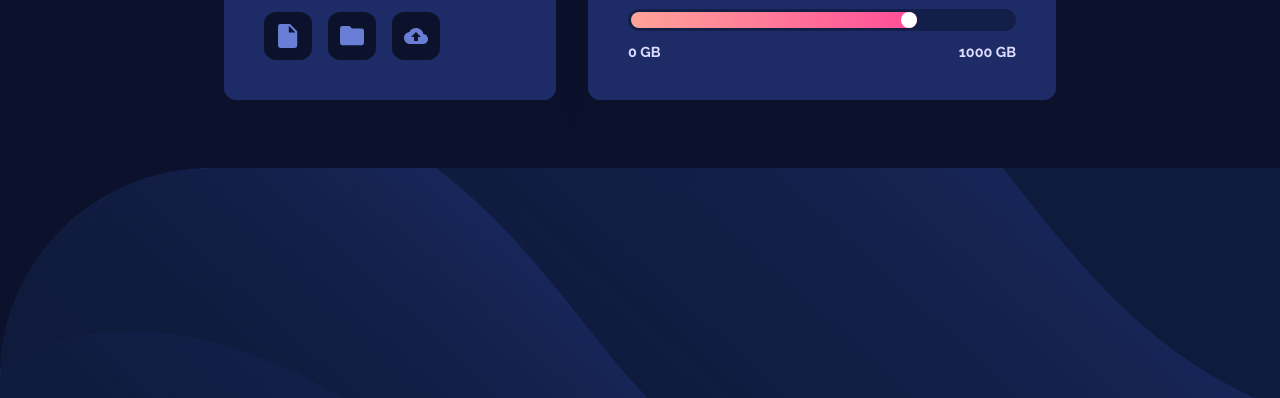
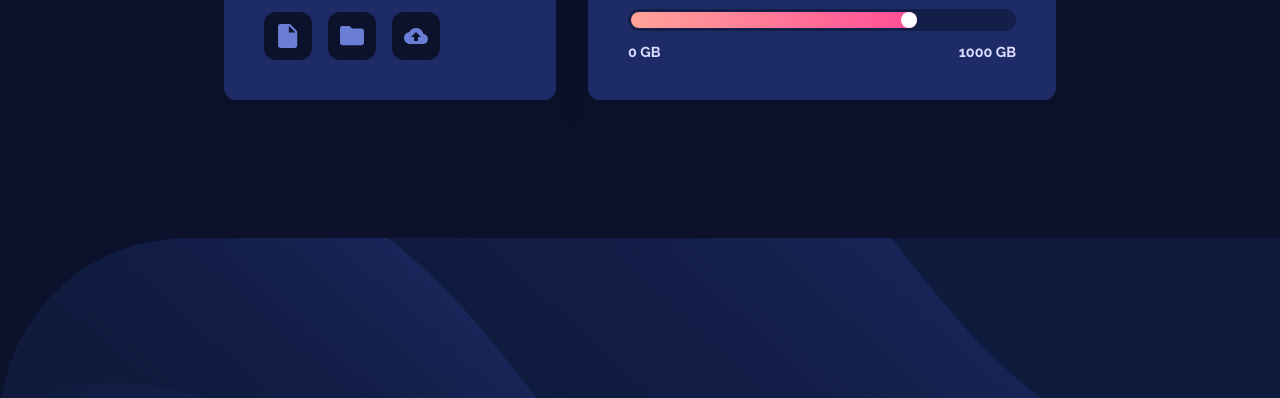
Before and after one commit to b16h22/fylo_data_storage_component_solution, a plain HTML site: page index.html in a window 1280 px wide. Shown: the part 402-800 px from the top of the page. Drawn offline with Linux system fonts and the light colour scheme.

Commit message:
edit styles.css

```diff
--- a/styles/styles.css
+++ b/styles/styles.css
@@ -8,7 +8,7 @@
       padding: 0;
       background-color: hsl(229, 57%, 11%);
       background-image: url(../images/bg-desktop.png);
-      background-size: content;
+      background-size: 100%;
       background-repeat: no-repeat;
       background-position-y: 150%;
     }
```
